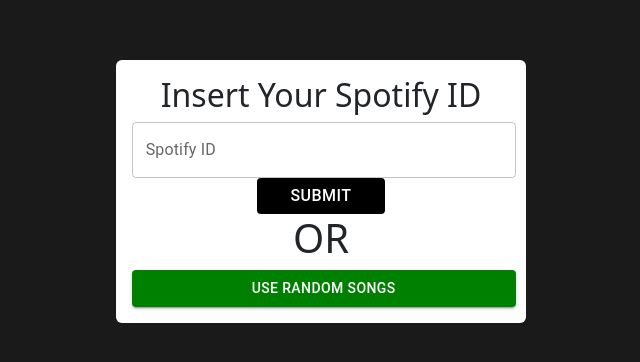
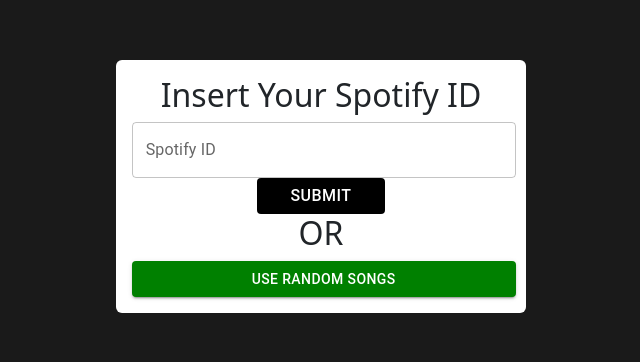
Before and after one commit to marwannasar/spotify_high_low, a React (Create React App) app: page / in a window 1280 px wide. Shown: the part 180-542 px from the top of the page, without its empty margins (319-959 px from the left). Built offline with nearby package versions, Linux system fonts and the light colour scheme.

Commit message:
login screen visuals v2

```diff
--- a/src/components/login.js
+++ b/src/components/login.js
@@ -36,10 +36,8 @@
             <CardText>
               <h2>Insert Your Spotify ID</h2>
               <TextField id="outlined-basic" label="Spotify ID" variant="outlined" style = {{width: widthh}} onInput={e => setInput(e.target.value)} />
-
               <SubmitButton variant="contained" style = {{width: widthh2}} onClick={() => props.updateID(input)}>Submit</SubmitButton>
-
-              <h1> OR </h1>
+              <h2> OR </h2>
               <Button variant="contained" style = {{width: widthh, backgroundColor:'green'}} onClick={() => props.updateID("spotify")}>Use Random Songs</Button>
             </CardText>
           </Card>
```
